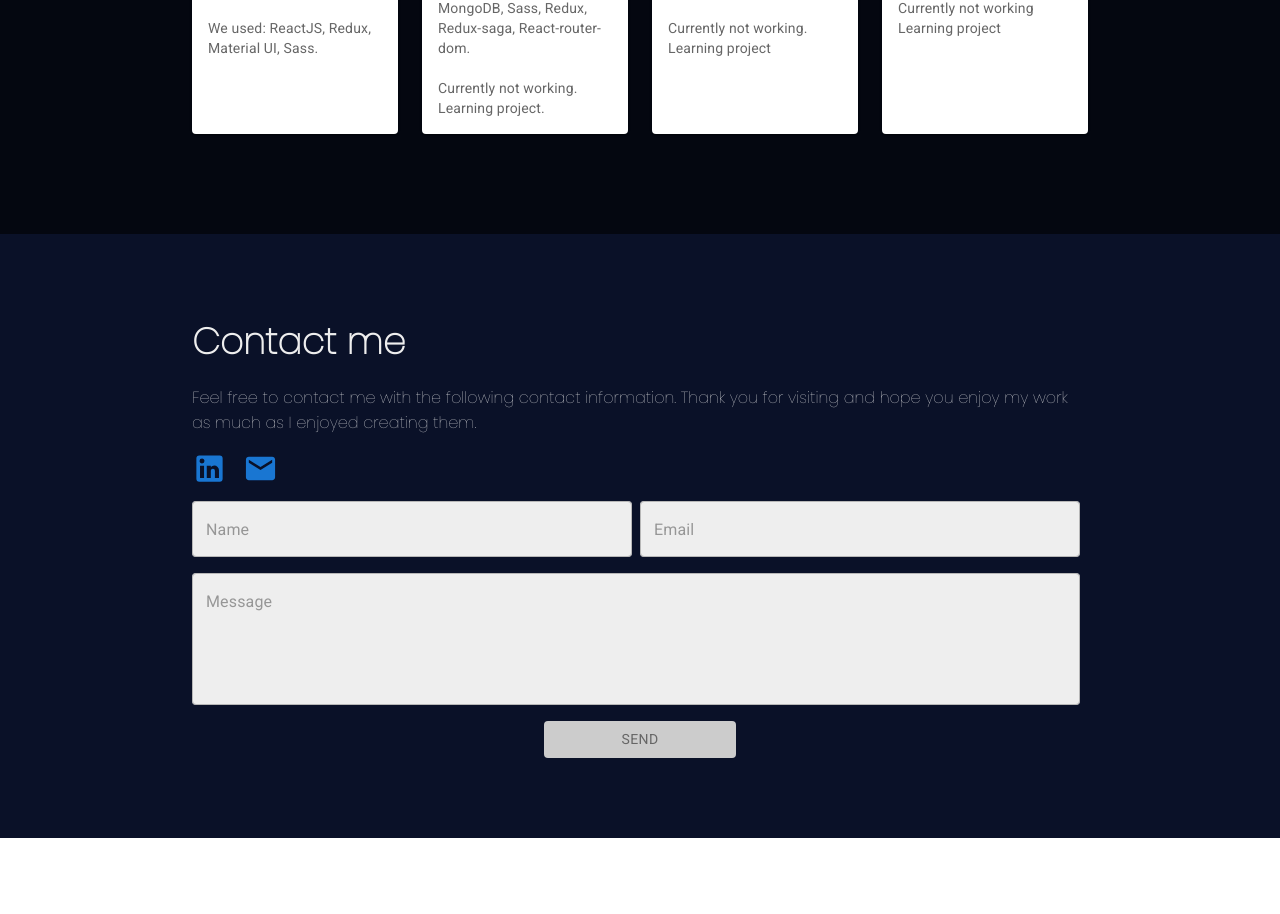
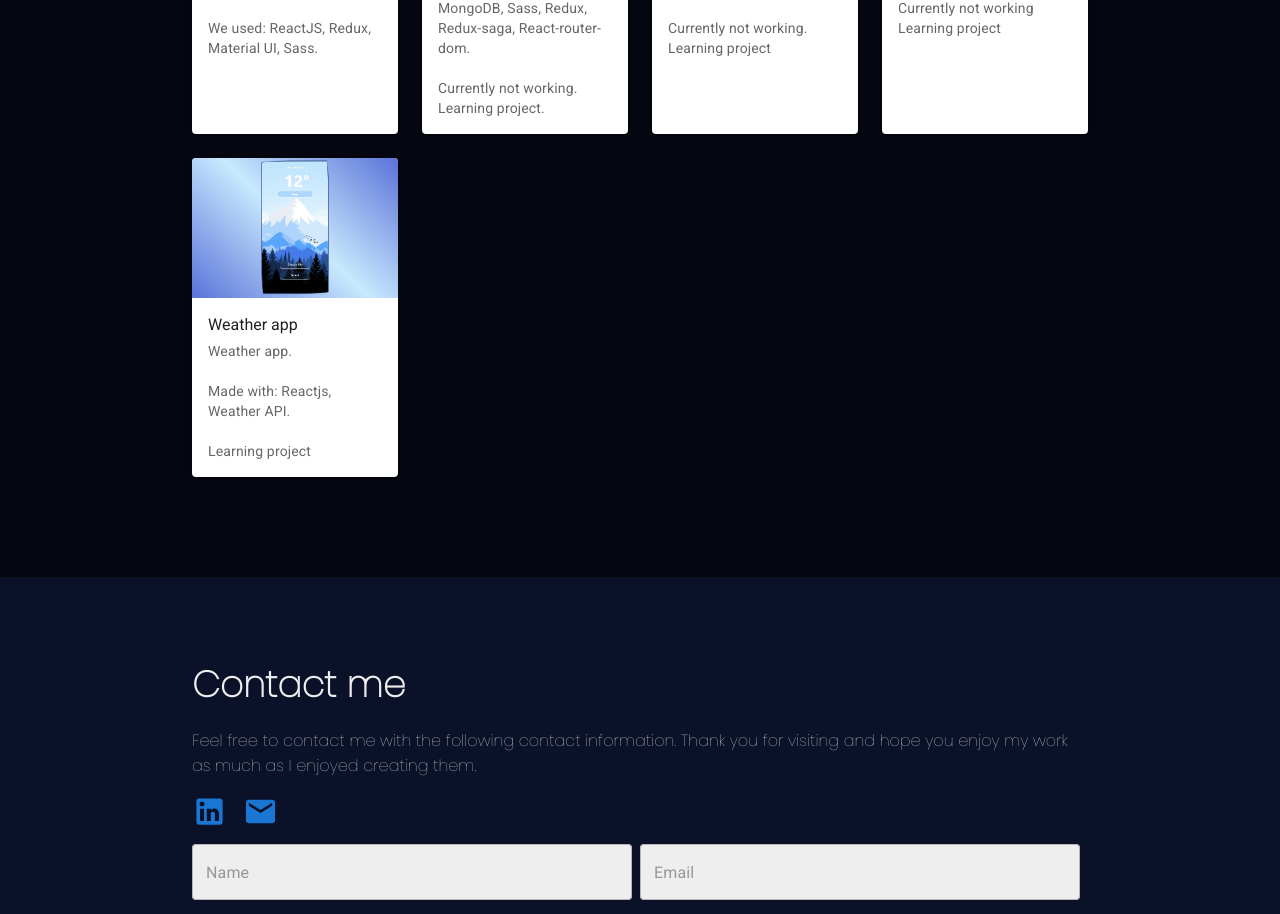
Before and after one commit to FacuLacarbonaro/portfolio_v2, a React (Create React App) app: page / in a window 1280 px wide. Shown: the part 2231-3145 px from the top of the page. Before the commit the page ends 3069 px from the top, so only its background shows below. Built offline with nearby package versions, Linux system fonts and the light colour scheme.

Commit message:
weather project

```diff
--- a/src/components/ProjectsSection/ProjectsSection.jsx
+++ b/src/components/ProjectsSection/ProjectsSection.jsx
@@ -5,6 +5,7 @@ import { CardProject } from './CardProject/CardProject';
 import LakersFansImg from '../../assets/img/jpg/lakers-fans-web.png';
 import MoviesPageImg from '../../assets/img/jpg/mar_del_movie.jpg';
 import EcommercePageImg from '../../assets/img/jpg/rivals-ecommerce.jpg';
+import WeatherPageImg from '../../assets/img/jpg/weather-screen.jpg';
 
 import './projectsSection.scss';
 
@@ -107,4 +108,17 @@ const PROJECT_LIST = [
             url: 'https://rivals-ecommerce.netlify.app/',
             delay: '800',
       },
+      {
+            id: 5,
+            img: WeatherPageImg,
+            alt: 'Weather app v2',
+            title: 'Weather app',
+            description: `Weather app.
+
+            Made with: Reactjs, Weather API.
+
+            Learning project`,
+            url: 'https://clima-app-v2.netlify.app/',
+            delay: '1000',
+      },
 ];
```
Also changed, not shown: src/assets/img/jpg/weather-screen.jpg (added).
